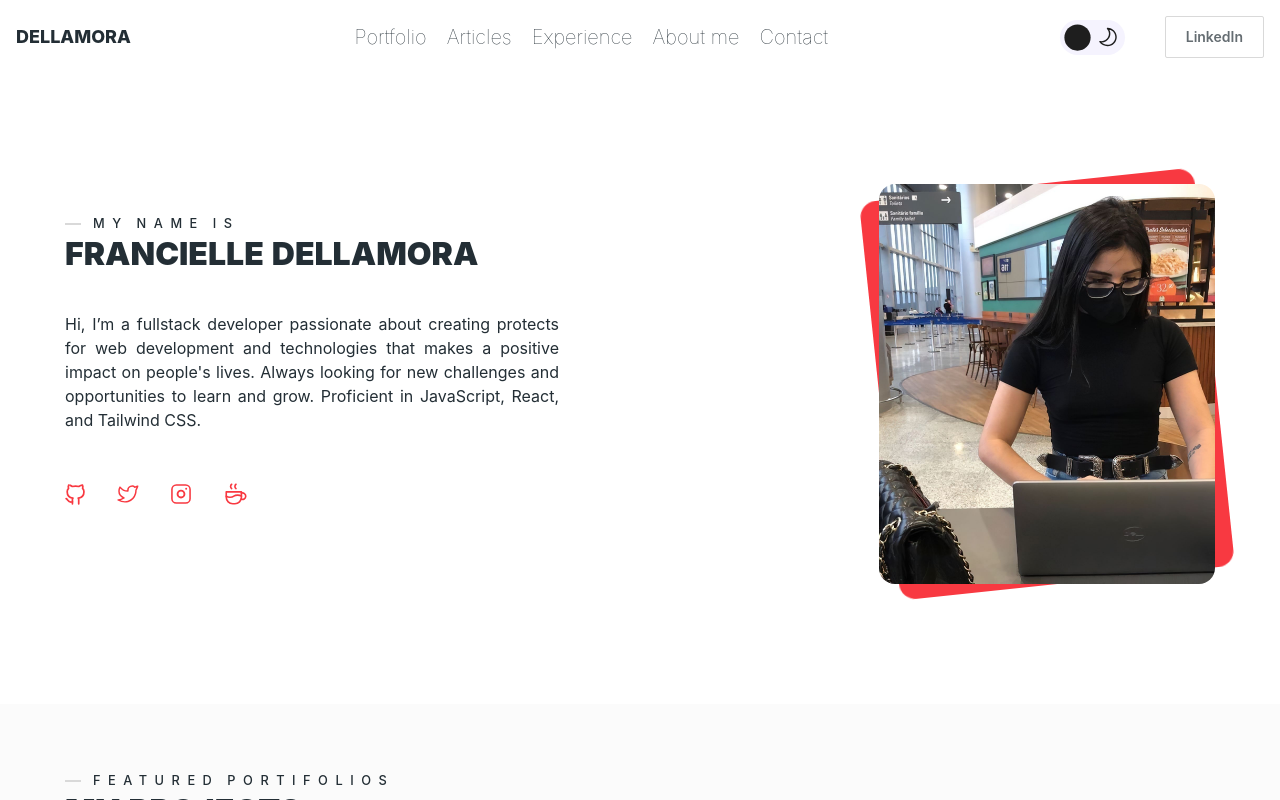
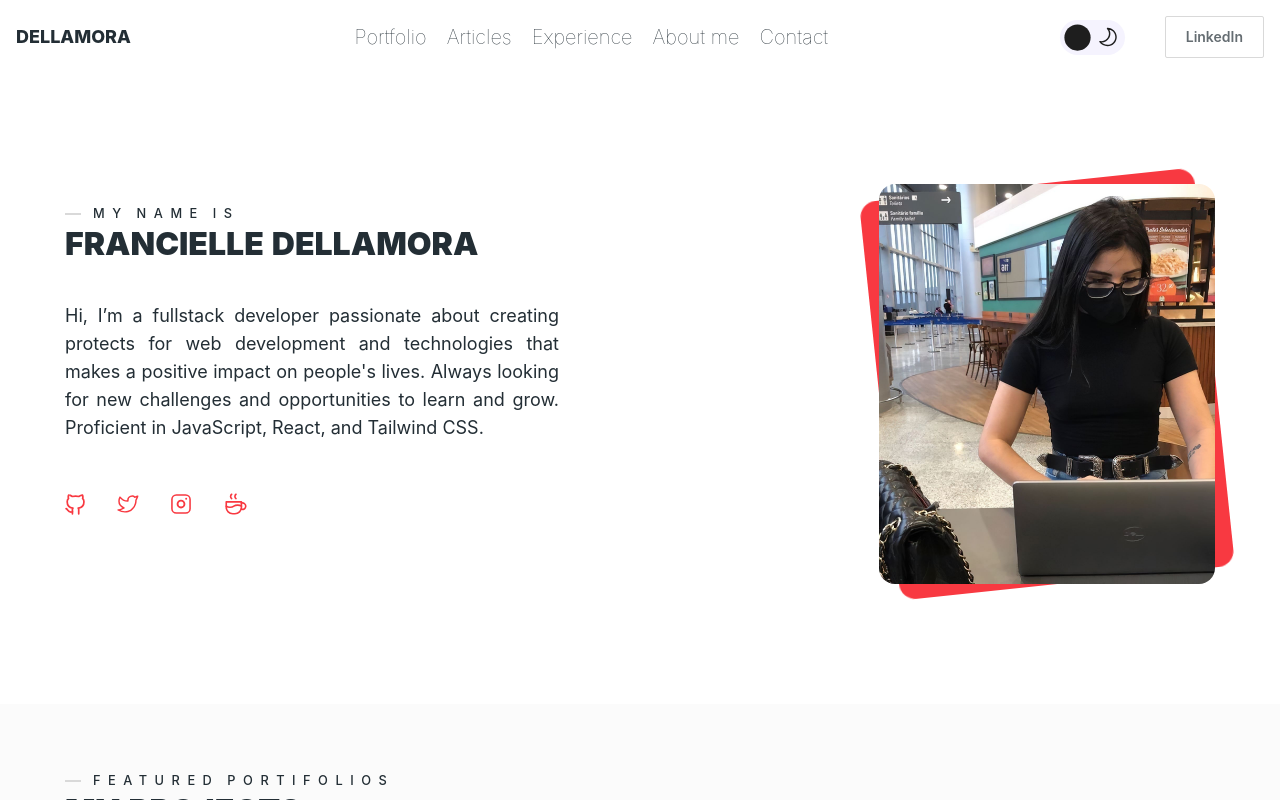
Before and after one commit to dellamora/dellamora-site, a Next.js app: page / in a window 1280 px wide. Built offline with nearby package versions, Linux system fonts and the light colour scheme; no server answers.

Commit message:
added new size in p and h2 and span

```diff
--- a/src/common/styles/globals.css
+++ b/src/common/styles/globals.css
@@ -37,7 +37,7 @@ src: url('https://fonts.googleapis.com/css2?family=Inter:wght@100;200;300;400;50
 }
 
 p {
-  @apply font-Inter text-gray dark:text-grayLight
+  @apply font-Inter text-gray dark:text-grayLight text-lg
 }
 span {
   @apply font-Inter text-gray dark:text-grayMedium
@@ -47,7 +47,7 @@ h1 {
 }
 
 h2 {
-  @apply font-Inter text-grayMedium dark:text-grayLight text-sm
+  @apply font-Inter text-grayMedium dark:text-grayLight text-base
 }
 h3 {
   @apply font-Inter text-sm font-semibold text-grayMedium dark:text-grayLight
```
